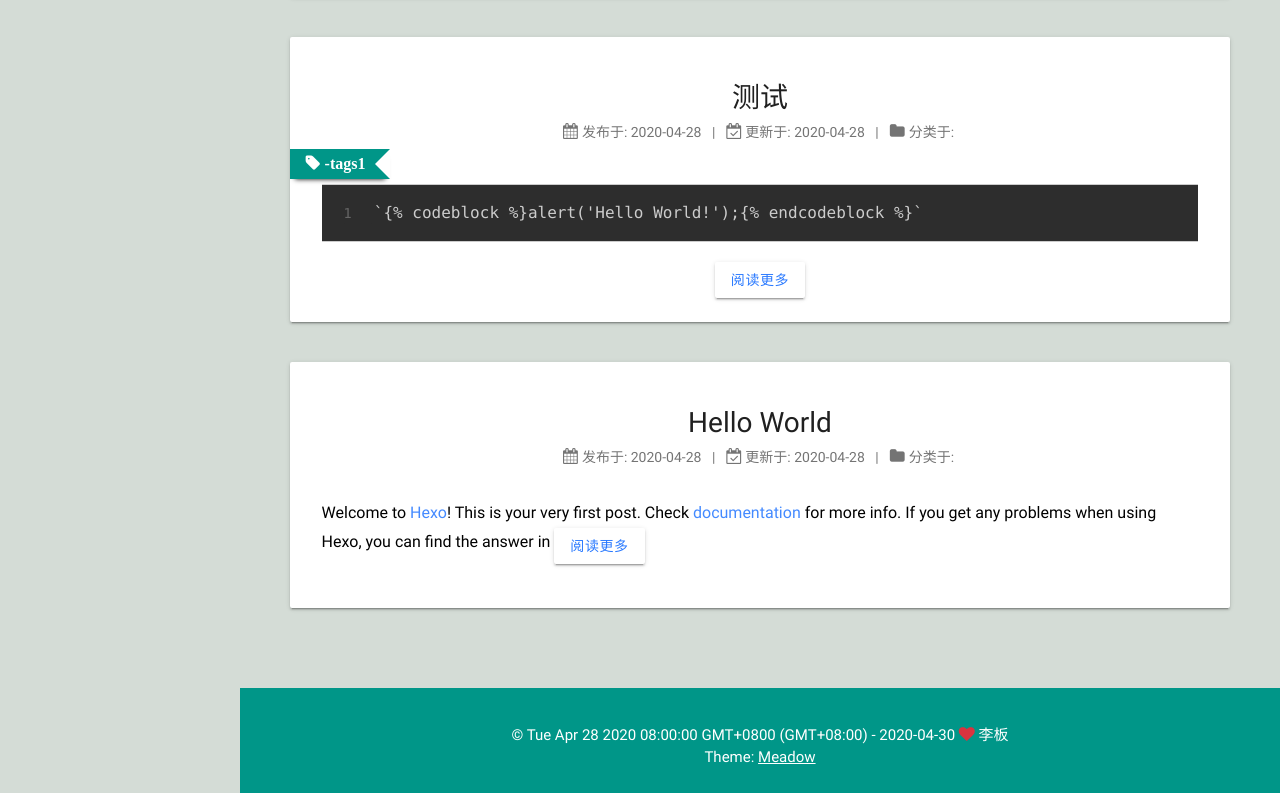
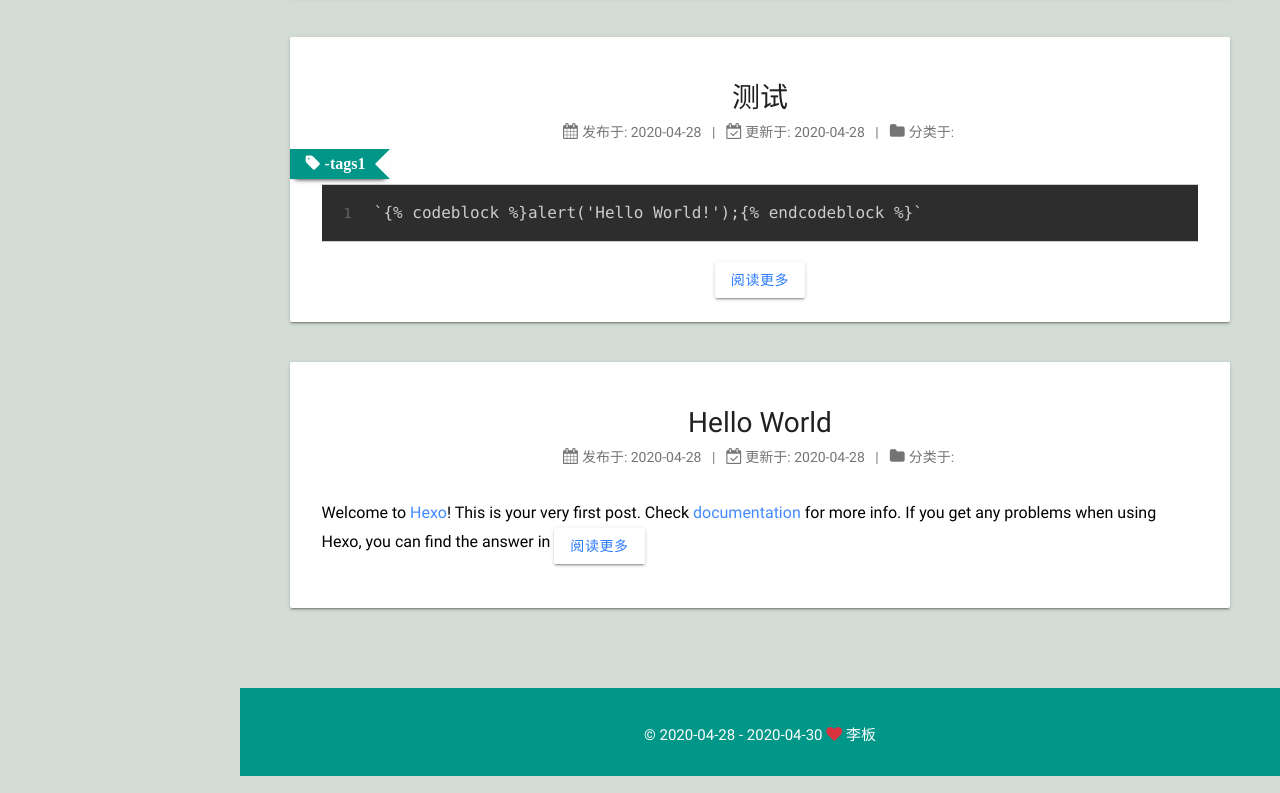
Before and after one commit to 572246774/572246774.github.io, a plain HTML site: page index.html in a window 1280 px wide. Shown: the part 1231-2024 px from the top of the page. Drawn offline with nearby package versions, Linux system fonts and the light colour scheme; some packages are replaced by stand-ins of ours; a script that the page names is missing.

Commit message:
Site updated: 2020-04-30 10:39:52

```diff
--- a/index.html
+++ b/index.html
@@ -480,7 +480,7 @@
         <a href="http://www.beian.miit.gov.cn" rel="noopener" target="_blank"></a>
 
       <span>
-        &copy; Tue Apr 28 2020 08:00:00 GMT+0800 (GMT+08:00) - 2020-04-30
+        &copy; 2020-04-28 - 2020-04-30
 
           <span style="color:#d9333f" class="iconfont icon-heart"></span>
 
@@ -488,8 +488,6 @@
       </span>
     </div>
     <div class="mdui-row">
-
-        <span>Theme: <a href="https://github.com/kb1000fx/Meadow" rel="noopener" target="_blank">Meadow</a></span>
 
     </div>
     <div class="mdui-row">
```
Also changed, not shown: 2020/04/28/hello-world/index.html (+1 -3 lines), 2020/04/28/测试/index.html (+1 -3 lines), 2020/04/29/GitHub-Hexo搭建个人博客/index.html (+1 -3 lines), 2020/04/29/Github-Hexo搭建个人博客常见问题解决方案/index.html (+1 -3 lines), archives/2020/04/index.html (+1 -3 lines), archives/2020/index.html (+1 -3 lines), archives/index.html (+1 -3 lines), categories/index.html (+1 -3 lines), categories/个人博客搭建/index.html (+1 -3 lines), tags/index.html (+1 -3 lines), tags/tags1/index.html (+1 -3 lines), tags/个人博客搭建/index.html (+1 -3 lines).
